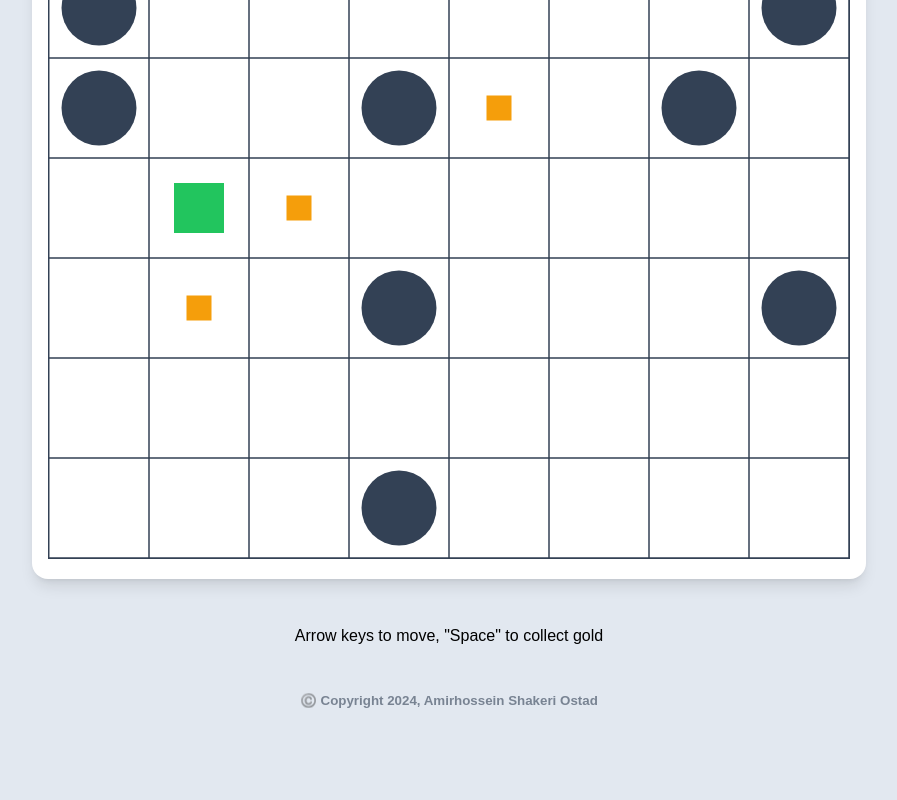
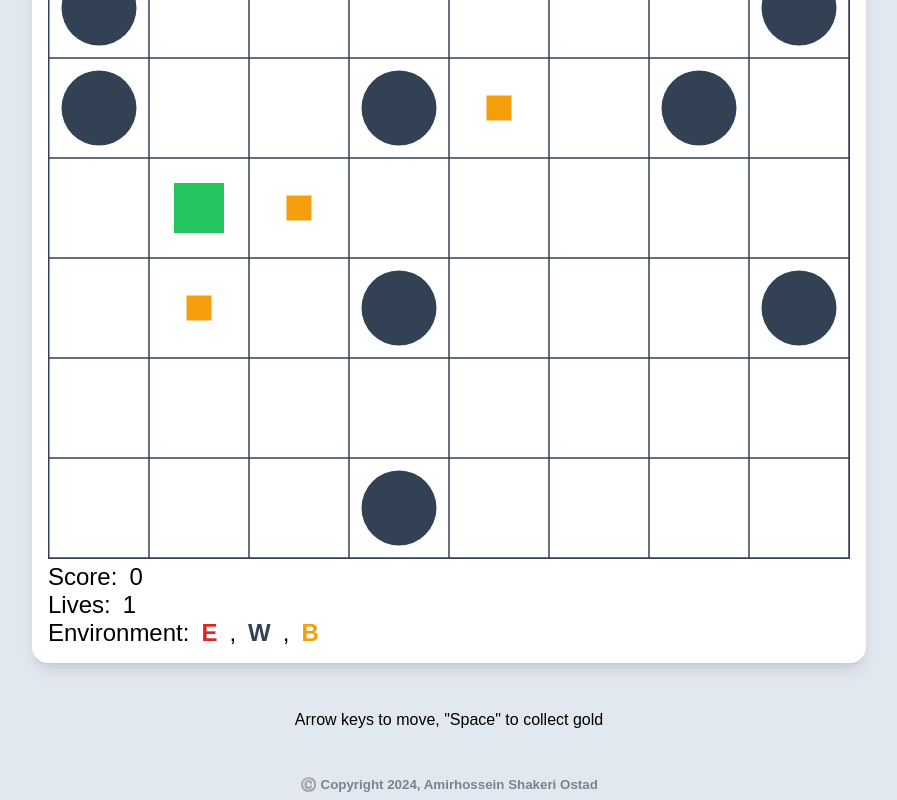
Before and after one commit to amirhossein-shakeri/vampose-ai, a plain HTML site: page index.html in a window 1280 px wide. Shown: the part 379-1179 px from the top of the page, without its empty margins (191-1088 px from the left). Before the commit the page ends 1095 px from the top, so only its background shows below. Drawn offline with Linux system fonts and the light colour scheme.

Commit message:
feat: improve UI

```diff
--- a/game.js
+++ b/game.js
@@ -1,6 +1,9 @@
 // Get the canvas element and its context
 const canvas = document.getElementById("game");
 const ctx = canvas.getContext("2d");
+const scoreEl = document.getElementById("score");
+const livesEl = document.getElementById("lives");
+const cluesEl = document.getElementById("clues");
 
 // Define some variables for the game state
 let gameRunning = true; // Whether the game is running or not
@@ -396,11 +399,18 @@ function renderGame() {
   //   ctx.fillRect(hole.x, hole.y, hole.size, hole.size);
   // }
 
+  // Information
+  scoreEl.innerText = gameScore;
+  livesEl.innerText = gameLives;
+
+  // cluesEl.innerHTML = "";
+  // TODO: append child environment clues with different colors
+
   // Draw the game information
-  ctx.fillStyle = "#3b82f6";
-  ctx.font = "20px Arial";
-  ctx.fillText("Score: " + gameScore, 10, 30);
-  ctx.fillText("Lives: " + gameLives, 10, 60);
+  // ctx.fillStyle = "#3b82f6";
+  // ctx.font = "20px Arial";
+  // ctx.fillText("Score: " + gameScore, 10, 30);
+  // ctx.fillText("Lives: " + gameLives, 10, 60);
 }
 
 // Define a function to handle the user input
--- a/index.html
+++ b/index.html
@@ -38,6 +38,27 @@
       opacity: .6;
       font-weight: 600;
     }
+
+    .row {
+      font-size: 24px;
+      display: flex;
+      gap: .5em;
+    }
+
+    .smell {
+      font-weight: 700;
+      color: #dc2626;
+    }
+
+    .wind {
+      font-weight: 700;
+      color: #334155;
+    }
+
+    .brightness {
+      font-weight: 700;
+      color: #f59e0b;
+    }
   </style>
 </head>
 
@@ -46,6 +67,24 @@
     <h1>Vampose World</h1>
     <div class="canvas-container">
       <canvas id="game" width="800" height="800"></canvas>
+      <div class="info">
+        <div class="row">
+          Score:
+          <div id="score"></div>
+        </div>
+        <div class="row">
+          Lives:
+          <div id="lives"></div>
+        </div>
+        <div class="row">
+          Environment:
+          <div id="clues" class="row">
+            <div class="smell">E</div>,
+            <div class="wind">W</div>,
+            <div class="brightness">B</div>
+          </div>
+        </div>
+      </div>
     </div>
     <p>Arrow keys to move, "Space" to collect gold</p>
     <small>©️ Copyright 2024, Amirhossein Shakeri Ostad</small>
```
